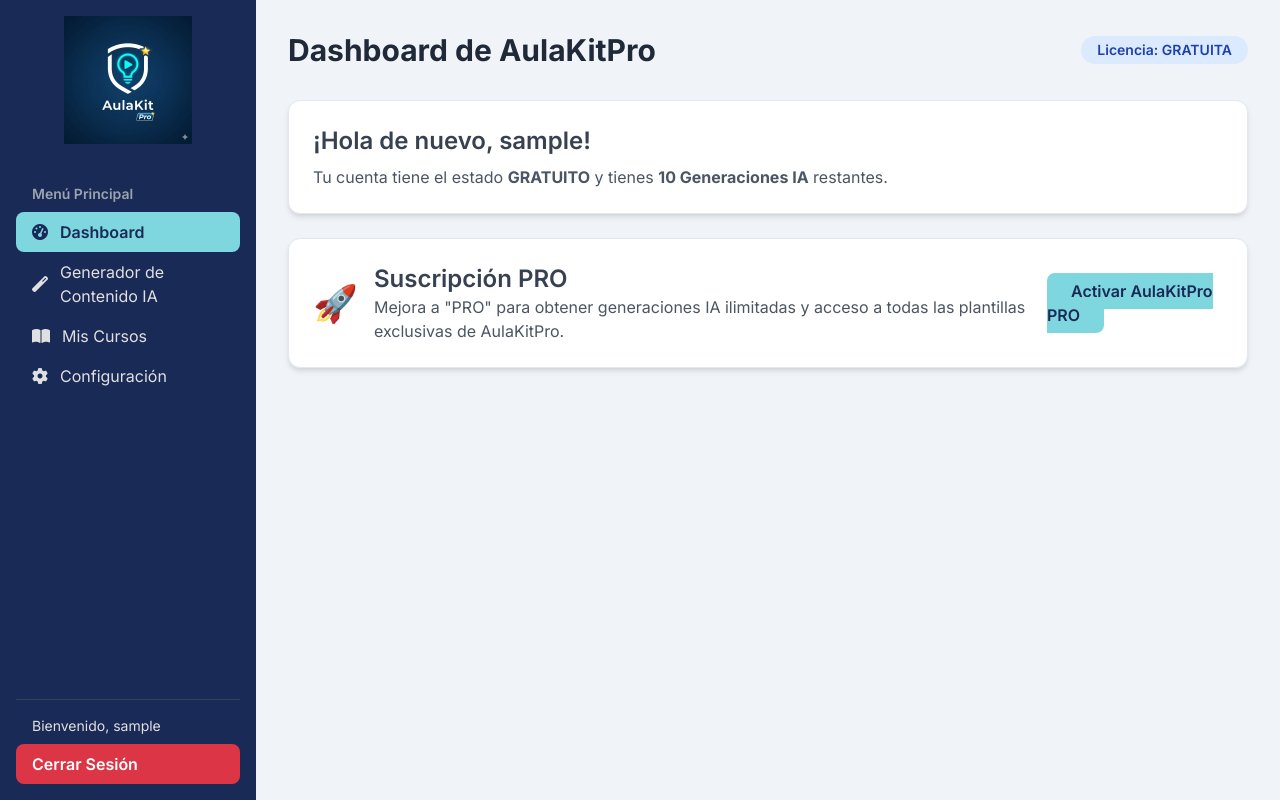
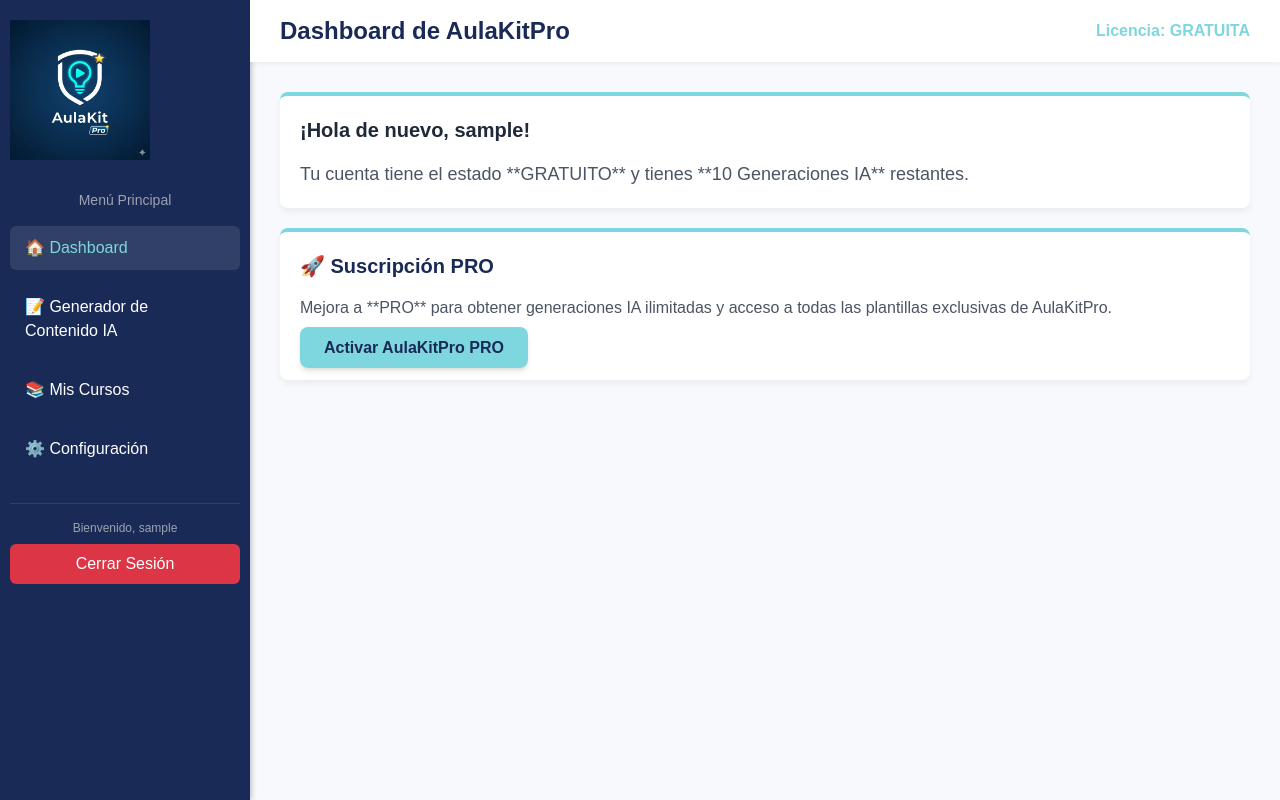
Before and after one commit to gabyesparza1429-lang/aulakitpro, a Django app: page /dashboard/ in a window 1280 px wide. Run offline with Django 5.2, Linux system fonts and the light colour scheme; the visitor is signed in with stand-in values (Sample User, id 1); some libraries are stand-ins or nearby versions.

Commit message:
Update dashboard.html

```diff
--- a/AulaKitPro_Web/usuarios/templates/usuarios/dashboard.html
+++ b/AulaKitPro_Web/usuarios/templates/usuarios/dashboard.html
@@ -3,139 +3,131 @@
 <html lang="es">
 <head>
     <meta charset="UTF-8">
-    <meta name="viewport" content="width=device-width, initial-scale=1.0">
-    <title>Dashboard - AulaKitPro</title>
+    <title>Dashboard | AulaKitPro</title>
     <script src="https://cdn.tailwindcss.com"></script>
-    <link href="https://fonts.googleapis.com/css2?family=Inter:wght@400;500;600;700&display=swap" rel="stylesheet">
-    <link rel="stylesheet" href="https://cdnjs.cloudflare.com/ajax/libs/font-awesome/6.0.0-beta3/css/all.min.css">
     <style>
-        body {
-            font-family: 'Inter', sans-serif;
-            background-color: #f0f4f8; /* Un gris azulado muy claro */
+        /* Colores de AulaKitPro */
+        :root {
+            --color-primary-dark: #192A56; /* Azul Marino Profundo */
+            --color-accent-light: #7ED6DF; /* Cian / Aqua Brillante */
         }
+
+        /* Layout general similar a tu ejemplo */
+        body { margin: 0; font-family: sans-serif; display: flex; height: 100vh; background-color: #f7f9fc; }
+
+        /* Sidebar (Barra Lateral) */
         .sidebar {
-            background-color: #192A56; /* Azul Marino Profundo */
-            color: #e0e0e0;
+            width: 250px;
+            background: var(--color-primary-dark);
+            color: #fff;
+            height: 100vh;
+            padding: 20px 10px;
+            box-sizing: border-box;
+            text-align: center;
+            box-shadow: 2px 0 5px rgba(0, 0, 0, 0.2);
         }
-        .sidebar-link {
-            transition: background-color 0.3s, color 0.3s;
-            border-radius: 0.5rem;
+        .sidebar img { width: 140px; height: auto; margin-bottom: 30px; }
+        .sidebar a {
+            display: block;
+            color: #fff;
+            text-decoration: none;
+            margin: 15px 0;
+            padding: 10px 15px;
+            font-size: 16px;
+            cursor: pointer;
+            border-radius: 6px;
+            text-align: left;
+        }
+        .sidebar a:hover, .sidebar a.active {
+            background-color: rgba(255, 255, 255, 0.1); /* Ligero hover */
+            color: var(--color-accent-light);
+        }
+
+        /* Contenido Principal */
+        .content { flex: 1; display: flex; flex-direction: column; overflow: auto; }
+        .header {
+            background: #ffffff;
+            color: var(--color-primary-dark);
+            padding: 15px 30px;
             display: flex;
+            justify-content: space-between;
             align-items: center;
-            gap: 0.75rem; /* Espacio entre icono y texto */
+            box-shadow: 0 2px 5px rgba(0, 0, 0, 0.05);
         }
-        .sidebar-link:hover {
-            background-color: #2c3e70;
+        .header h1 { margin: 0; font-size: 24px; font-weight: 600; color: var(--color-primary-dark); }
+        .main { padding: 30px; flex: 1; }
+        .welcome-msg { color: var(--color-accent-light); font-weight: bold; }
+        .card {
+            background-color: #fff;
+            border-radius: 8px;
+            padding: 20px;
+            box-shadow: 0 4px 6px rgba(0, 0, 0, 0.05);
+            margin-bottom: 20px;
+            border-top: 4px solid var(--color-accent-light);
+        }
+        .logout-btn {
+            background-color: #dc3545; /* Rojo de salida */
             color: white;
+            padding: 8px 15px;
+            border-radius: 6px;
+            transition: background-color 0.2s;
         }
-        .sidebar-link.active {
-            background-color: #7ED6DF; /* Cian/Aqua Brillante */
-            color: #192A56; /* Azul Marino para el texto activo */
-            font-weight: 600;
-        }
-        .main-content {
-            background-color: #f0f4f8;
-        }
-        .card {
-            background-color: white;
-            border-radius: 0.75rem;
-            box-shadow: 0 4px 6px -1px rgba(0, 0, 0, 0.1), 0 2px 4px -1px rgba(0, 0, 0, 0.06);
-            border: 1px solid #e2e8f0;
-        }
-        .btn-cta {
-            background-color: #7ED6DF;
-            color: #192A56;
-            font-weight: 600;
-            transition: background-color 0.3s;
-        }
-        .btn-cta:hover {
-            background-color: #68c3ce;
-        }
-        .btn-logout {
-            background-color: #dc3545;
-            color: white;
-            transition: background-color 0.3s;
-        }
-        .btn-logout:hover {
+        .logout-btn:hover {
             background-color: #c82333;
         }
+
     </style>
 </head>
-<body class="flex h-screen">
+<body>
 
-    <!-- Sidebar -->
-    <aside class="sidebar w-64 flex flex-col p-4 space-y-4 fixed h-full">
-        <!-- Logo -->
-        <div class="mb-6">
-            <img src="{% static 'img/logo.png' %}" alt="AulaKitPro Logo" class="w-32 mx-auto">
+    <div class="sidebar">
+        <img src="{% static 'img/logo.png' %}" alt="AulaKitPro Logo">
+
+        <h3 class="text-sm text-gray-400 mb-4">Menú Principal</h3>
+
+        <a href="{% url 'usuarios:dashboard' %}" class="active">🏠 Dashboard</a>
+        <a href="{% url 'usuarios:generador_contenido' %}">📝 Generador de Contenido IA</a>
+        <a href="#">📚 Mis Cursos</a>
+        <a href="#">⚙️ Configuración</a>
+
+        <div class="mt-8 pt-4 border-t border-gray-700">
+            <p class="text-xs text-gray-400 mb-2">Bienvenido, {{ user.username }}</p>
+            <form action="{% url 'usuarios:logout' %}" method="post">
+                {% csrf_token %}
+                <button type="submit" class="logout-btn w-full">Cerrar Sesión</button>
+            </form>
+        </div>
+    </div>
+
+    <div class="content">
+        <div class="header">
+            <h1 class="text-2xl">Dashboard de AulaKitPro</h1>
+            <span class="welcome-msg">Licencia: GRATUITA</span>
         </div>
 
-        <!-- Menú Principal -->
-        <nav class="flex-grow">
-            <h3 class="text-sm font-semibold text-gray-400 mb-2 px-4">Menú Principal</h3>
-            <a href="#" class="sidebar-link active px-4 py-2">
-                <i class="fas fa-tachometer-alt"></i> Dashboard
-            </a>
-            <a href="#" class="sidebar-link px-4 py-2">
-                <i class="fas fa-magic"></i> Generador de Contenido IA
-            </a>
-            <a href="#" class="sidebar-link px-4 py-2">
-                <i class="fas fa-book-open"></i> Mis Cursos
-            </a>
-            <a href="#" class="sidebar-link px-4 py-2">
-                <i class="fas fa-cog"></i> Configuración
-            </a>
-        </nav>
-
-        <!-- Usuario y Cerrar Sesión -->
-        <div class="pt-4 border-t border-gray-700">
-            <p class="text-sm px-4 mb-2">Bienvenido, {{ user.username }}</p>
-            <form method="post" action="{% url 'usuarios:logout' %}">
-                {% csrf_token %}
-                <button type="submit" class="btn-logout w-full text-left px-4 py-2 rounded-lg font-semibold">
-                    Cerrar Sesión
-                </button>
-            </form>
-        </div>
-    </aside>
-
-    <!-- Main Content -->
-    <main class="main-content flex-1 ml-64 p-8 overflow-y-auto">
-        <!-- Header -->
-        <header class="flex justify-between items-center mb-8">
-            <h1 class="text-3xl font-bold text-gray-800">Dashboard de AulaKitPro</h1>
-            <div class="bg-blue-100 text-blue-800 text-sm font-semibold px-4 py-1 rounded-full">
-                Licencia: GRATUITA
-            </div>
-        </header>
-
-        <!-- Contenido de las tarjetas -->
-        <div class="space-y-6">
-            <!-- Tarjeta de Bienvenida -->
-            <div class="card p-6">
-                <h2 class="text-2xl font-semibold text-gray-700 mb-2">¡Hola de nuevo, {{ user.username }}!</h2>
-                <p class="text-gray-600">
-                    Tu cuenta tiene el estado <strong>GRATUITO</strong> y tienes <strong>10 Generaciones IA</strong> restantes.
+        <div class="main">
+            {% block dashboard_content %}
+            <div class="card">
+                <h2 class="text-xl font-bold mb-4 text-gray-800">¡Hola de nuevo, {{ user.username }}!</h2>
+                <p class="text-lg text-gray-600">
+                    Tu cuenta tiene el estado **GRATUITO** y tienes **10 Generaciones IA** restantes.
                 </p>
             </div>
 
-            <!-- Tarjeta de Suscripción PRO -->
-            <div class="card p-6 flex items-center space-x-4">
-                <div class="text-4xl">🚀</div>
-                <div>
-                    <h2 class="text-2xl font-semibold text-gray-700">Suscripción PRO</h2>
-                    <p class="text-gray-600">
-                        Mejora a "PRO" para obtener generaciones IA ilimitadas y acceso a todas las plantillas exclusivas de AulaKitPro.
-                    </p>
-                </div>
-                <div class="ml-auto">
-                    <a href="{% url 'pagos:checkout' %}" class="btn-cta px-6 py-2 rounded-lg">
-                        Activar AulaKitPro PRO
-                    </a>
-                </div>
+            <div class="card">
+                <h2 class="text-xl font-bold mb-4" style="color: var(--color-primary-dark);">🚀 Suscripción PRO</h2>
+                <p class="mb-4 text-gray-600">
+                    Mejora a **PRO** para obtener generaciones IA ilimitadas y acceso a todas las plantillas exclusivas de AulaKitPro.
+                </p>
+                <a href="{% url 'pagos:checkout' %}"
+                   class="px-6 py-3 font-bold text-white rounded-lg transition duration-200 shadow-md"
+                   style="background-color: var(--color-accent-light); color: var(--color-primary-dark); text-decoration: none;">
+                    Activar AulaKitPro PRO
+                </a>
             </div>
+            {% endblock %}
         </div>
-    </main>
+    </div>
 
 </body>
 </html>
```
